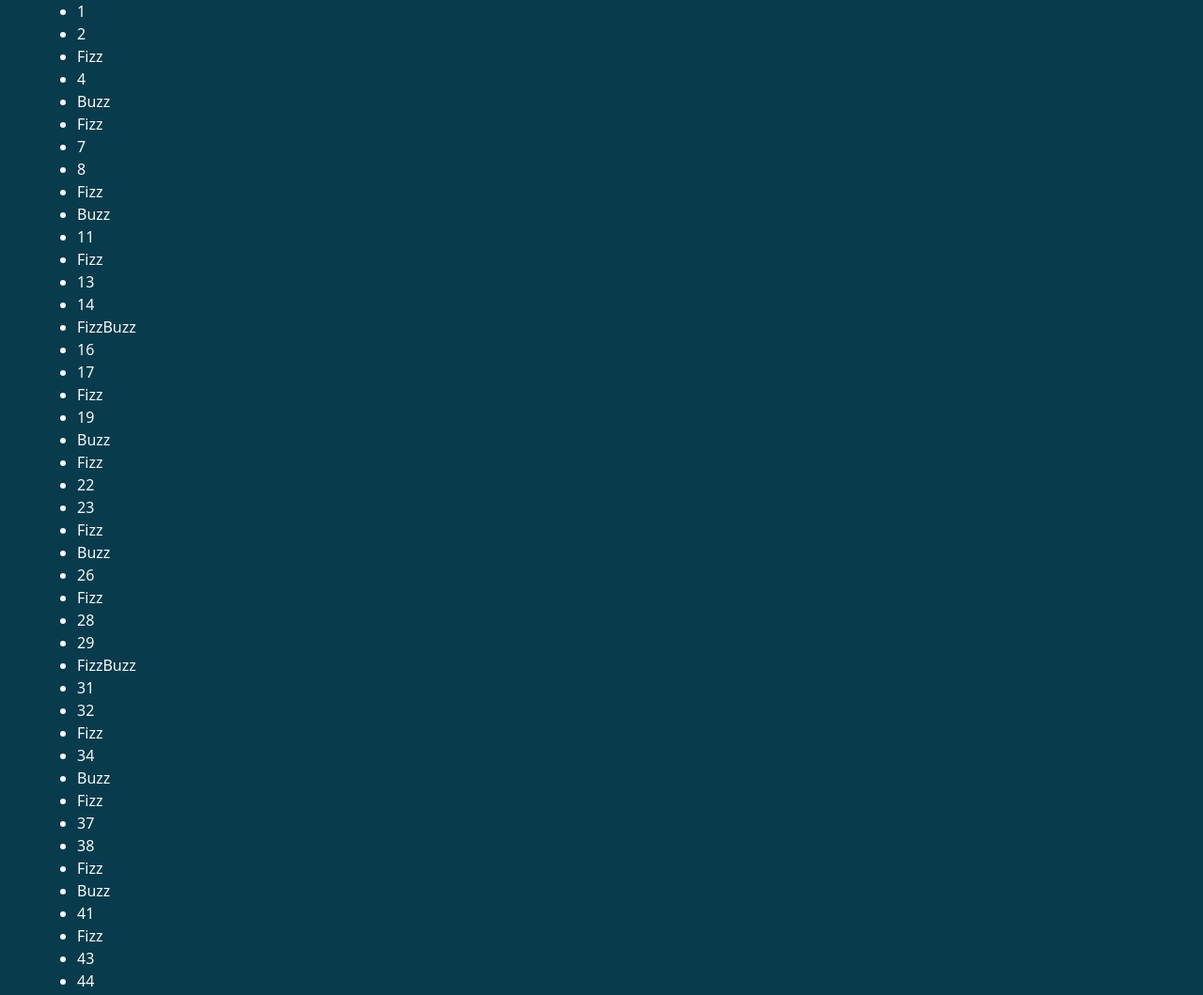
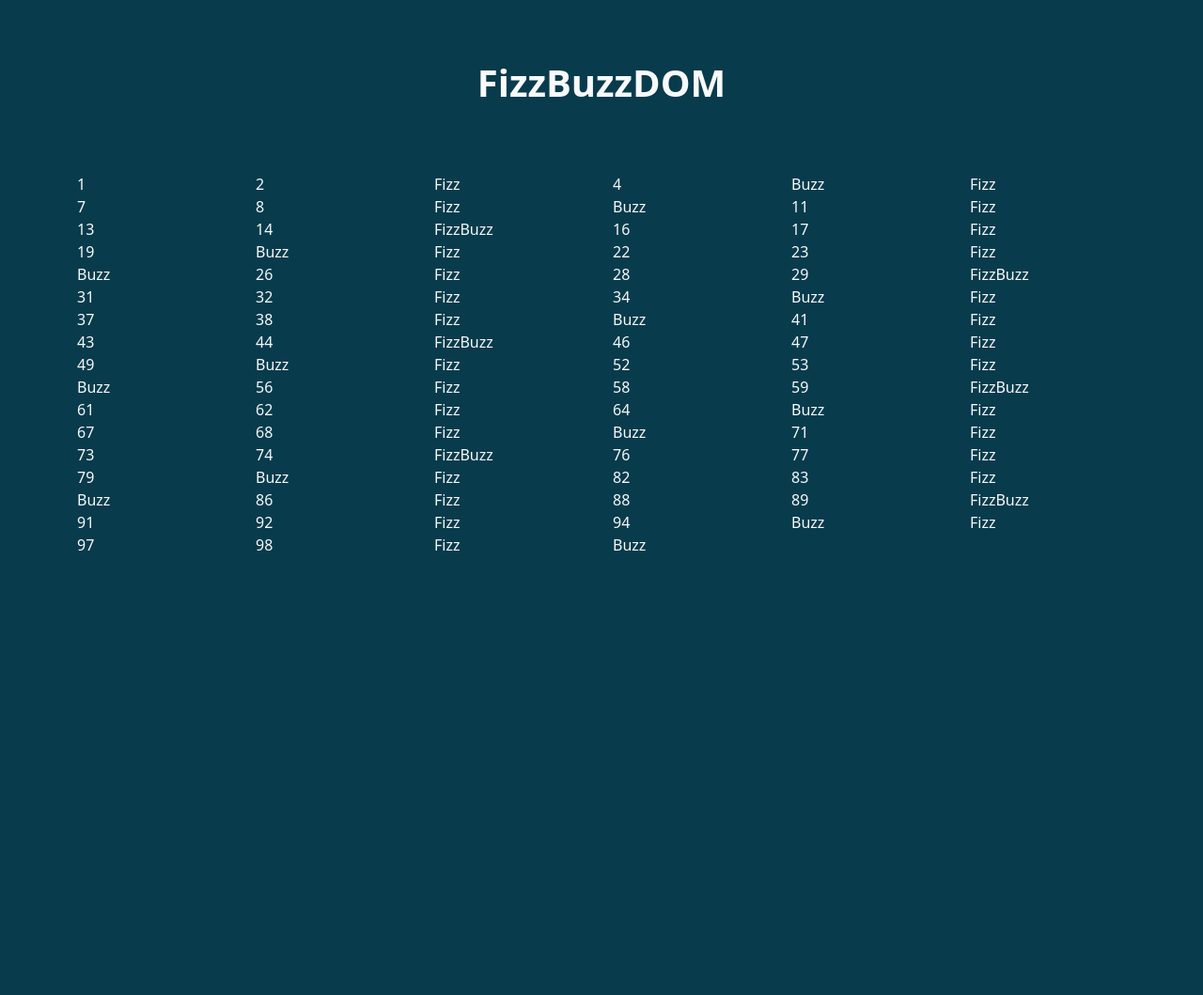
Before and after one commit to Francesco-Iannuzzi/js-fizzbuzz, a plain HTML site: page index.html in a window 1280 px wide. Shown: the top 1059 px of the page at 94% size. After the commit the page ends 800 px from the top, so only its background shows below. Drawn offline with nearby package versions, Linux system fonts and the light colour scheme.

Commit message:
fix name element + basic style bootstrap

```diff
--- a/assets/js/main.js
+++ b/assets/js/main.js
@@ -43,7 +43,7 @@ Strumenti:
 */
 
 //creare un container nell'index.html e salvarlo nello script in una variante
-const containerEl = document.querySelector('.container');
+const rowElement = document.querySelector('.row');
 
 //creare un ciclo di numeri che va da 1 a 100 e stamparli in console
 for (let i = 1; i <= 100; i++) {
@@ -52,30 +52,31 @@ for (let i = 1; i <= 100; i++) {
     if ((i % 3 === 0) && (i % 5 === 0)) {
         console.log('FizzBuzz');
         //stampare in dom in ordine i vari numeri e stringhe
-        const liElement = `<li>FizzBuzz</li>`
-        containerEl.innerHTML += liElement
+        const divElement = `<div class="col-2">FizzBuzz</div>`;
+        rowElement.innerHTML += divElement;
 
         //verificare se il numero è un multiplo di 5 usando l'operatore % e stampare al suo posto la stringa 'Buzz'
     } else if (i % 5 === 0) {
         console.log('Buzz');
         //stampare in dom in ordine i vari numeri e stringhe
-        const liElement = `<li>Buzz</li>`;
-        containerEl.innerHTML += liElement;
+        const divElement = `<div class="col-2">Buzz</div>`;
+        rowElement.innerHTML += divElement;
 
         //verificare se il numero è un multiplo di 3 usando l'operatore % e stampare al suo posto la stringa 'Fizz'
     } else if (i % 3 === 0) {
         console.log('Fizz');
         //stampare in dom in ordine i vari numeri e stringhe
-        const liElement = `<li>Fizz</li>`;
-        containerEl.innerHTML += liElement;
+        const divElement = `<div class="col-2">Fizz</div>`;
+        rowElement.innerHTML += divElement;
 
         //altrimenti stampare semplicemente il numero
     } else {
         console.log(i);
         //stampare in dom in ordine i vari numeri e stringhe
-        const liElement = `<li>${i}</li>`;
-        containerEl.innerHTML += liElement
+        const divElement = `<div class="col-2">${i}</div>`;
+        rowElement.innerHTML += divElement;
     }
+
 
 }
 
--- a/index.html
+++ b/index.html
@@ -11,9 +11,12 @@
 <body class="my_bg_back text-light">
 
     <main>
-        <ul class="container">
+        <div class="container">
+            <h1 class="text-light text-center fw-bold lh-lg py-5">FizzBuzzDOM</h1>
+          <div class="row">
 
-        </ul>
+          </div>
+        </div>
     </main>
 
     <script src="https://cdn.jsdelivr.net/npm/bootstrap@5.2.3/dist/js/bootstrap.bundle.min.js" integrity="sha384-kenU1KFdBIe4zVF0s0G1M5b4hcpxyD9F7jL+jjXkk+Q2h455rYXK/7HAuoJl+0I4" crossorigin="anonymous"></script>
```
